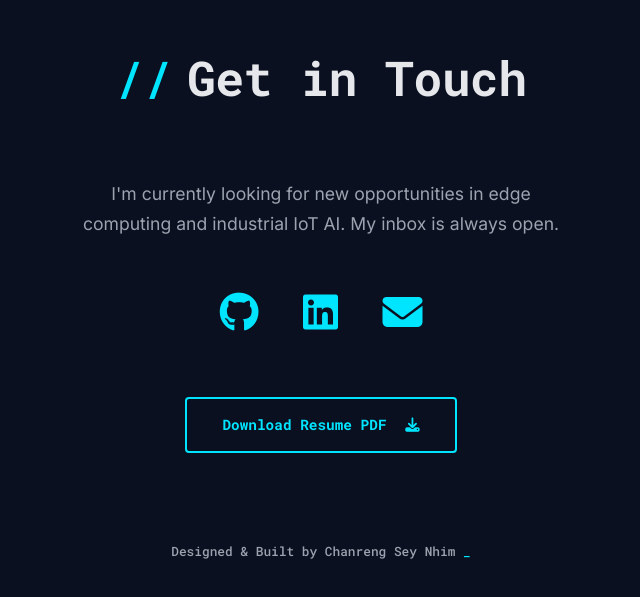
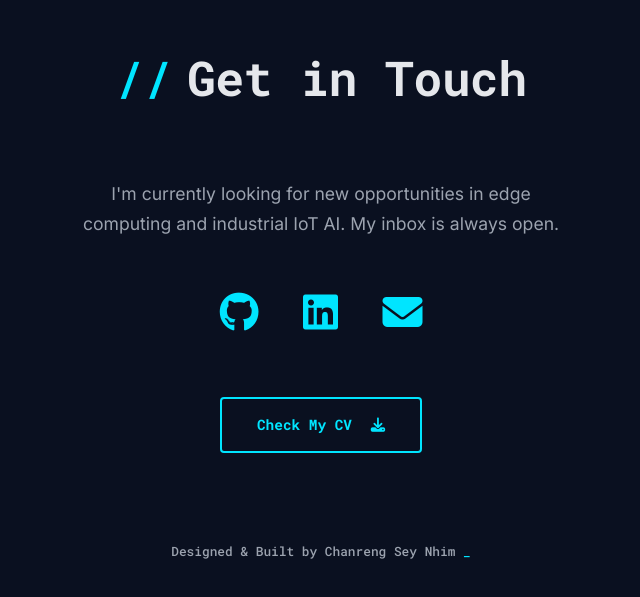
Before and after one commit to Rengsey/Rengsey.github.io, a plain HTML site: page index.html in a window 1280 px wide. Shown: the part 4319-4916 px from the top of the page, without its empty margins (319-959 px from the left). Drawn offline with nearby package versions, Linux system fonts and the light colour scheme; animation ran at ten frames a second.

Commit message:
Update index.html

```diff
--- a/index.html
+++ b/index.html
@@ -789,7 +789,7 @@
                 <a href="mailto:nhimchanrengsey@gmail.com"><i class="fas fa-envelope"></i></a>
             </div>
             <div style="margin-top: 50px;">
-                <a href="chanrengsey_cv.pdf" class="btn btn-primary">Download Resume PDF <i class="fas fa-download"
+                <a href="chanrengsey_cv.pdf" class="btn btn-primary">Check My CV <i class="fas fa-download"
                         style="margin-left: 10px;"></i></a>
             </div>
             <p
@@ -827,4 +827,5 @@
     </script>
 </body>
 
+
 </html>
```
